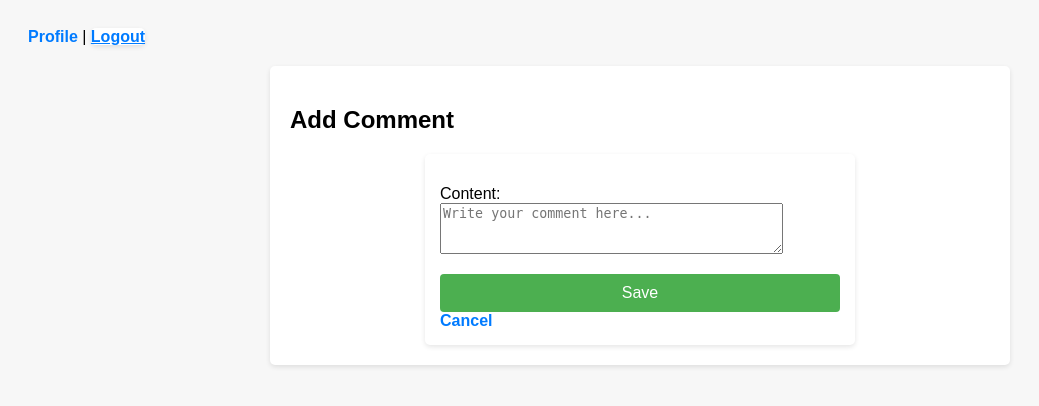
After one commit to Muzdalifah20/Alx_DjangoLearnLab, a Django app: page /post/2/comments/new/ in a window 1280 px wide. The commit adds this page. Shown: the top 406 px of the page, without its empty margins (0-1039 px from the left). Run offline with Django 5.2, Linux system fonts and the light colour scheme; a user stored in the database is signed in; data comes from the database, SQL or seed files in the repository; both versions use the stored data as it was after the commit.

Commit message:
Adding Comment Functionality to Blog Posts

```diff
--- a/django_blog/blog/forms.py
+++ b/django_blog/blog/forms.py
@@ -1,7 +1,7 @@
 from django import forms
 from django.contrib.auth.models import User
 from django.contrib.auth.forms import UserCreationForm
-from .models import Profile
+from .models import Profile, Comment
 
 class CustomUserCreationFor(UserCreationForm):
     email = forms.EmailField(required=True)
@@ -28,3 +28,11 @@ class ProfileUpdateForm(forms.ModelForm):
     class Meta:
         model = Profile
         fields = ['bio', 'profile_picture']
+
+class CommentForm(forms.ModelForm):
+    class Meta:
+        model = Comment
+        fields = ['content']
+        widgets = {
+            'content': forms.Textarea(attrs={'rows':3, 'placeholder': 'Write your comment here...'})
+        }
--- a/django_blog/blog/models.py
+++ b/django_blog/blog/models.py
@@ -18,3 +18,13 @@ class Profile(models.Model):
     user = models.OneToOneField(User, on_delete=models.CASCADE)
     bio = models.TextField(blank=True)
     profile_picture = models.ImageField('profile_pics/', blank=True, null=True)
+
+class Comment(models.Model):
+    post = models.ForeignKey('Post', related_name="comments", on_delete=models.CASCADE)
+    author = models.ForeignKey(User, on_delete=models.CASCADE)
+    content = models.TextField()
+    created_at = models.DateTimeField(auto_now_add=True)
+    updated_at = models.DateTimeField(auto_now=True)
+
+    def __str__(self):
+        return f"Commnet by {self.authot.username} on {self.post.title}"
--- /dev/null
+++ b/django_blog/blog/templates/comment_form.html
@@ -0,0 +1,11 @@
+{% extends "base.html" %}
+{% block title %}Comment{% endblock %}
+{% block content %}
+<h2>{% if form.instance.pk %}Edit Comment{% else %}Add Comment{% endif %}</h2>
+<form method="post">
+  {% csrf_token %}
+  {{ form.as_p }}
+  <button type="submit">Save</button>
+  <a href="{% url 'post_detail' form.instance.post.id %}">Cancel</a>
+</form>
+{% endblock %}
--- a/django_blog/blog/urls.py
+++ b/django_blog/blog/urls.py
@@ -1,6 +1,6 @@
 from django.urls import path
 from django.contrib.auth import views as auth_views
-from .views import register, profile, PostListView, PostCreateView, PostDetailView, PostUpdateView, PostDeleteview
+from .views import register, profile, PostListView, PostCreateView, PostDetailView, PostUpdateView, PostDeleteview, add_comment, edit_comment, delete_comment
 
 urlpatterns = [
     path("login/", auth_views.LoginView.as_view(template_name='registration/login.html'), name="login"),
@@ -12,4 +12,8 @@ urlpatterns = [
     path("post/new/", PostCreateView.as_view(), name="post_create"),
     path("post/<int:pk>/update/", PostUpdateView.as_view(), name="post_edit"),
     path("post/<int:pk>/delete/", PostDeleteview.as_view(), name="post_delete"),
+    path("post/<int:post_id>/comments/new/", add_comment, name="comment_add"),
+    path("post/<int:comment_id>/edit/", edit_comment, name="comment_edit"),
+    path("post/<int:comment_id>/deltet/", delete_comment, name="comment_delete"),
+
 ]
--- a/django_blog/blog/views.py
+++ b/django_blog/blog/views.py
@@ -1,9 +1,10 @@
-from django.shortcuts import render, redirect
+from django.shortcuts import render, redirect, get_object_or_404
 from django.urls import reverse_lazy
-from .forms import CustomUserCreationFor, UserUpdateForm, ProfileUpdateForm
+from .forms import CustomUserCreationFor, UserUpdateForm, ProfileUpdateForm, CommentForm
 from django.contrib.auth.decorators import login_required
+from django.http import HttpResponseForbidden
 from django.core.exceptions import ObjectDoesNotExist
-from .models import Profile, Post
+from .models import Profile, Post, Comment
 from django.views.generic import ListView, DetailView, CreateView, UpdateView, DeleteView
 from django.contrib.auth.mixins import LoginRequiredMixin, UserPassesTestMixin
 
@@ -85,3 +86,44 @@ class PostDeleteview(LoginRequiredMixin, UserPassesTestMixin, DeleteView):
     def test_func(self):
         post = self.get_object()
         return self.request.user == post.author
+
+
+@login_required
+def add_comment(request, post_id):
+    post = get_object_or_404(Post, id=post_id)
+    if request.method == 'POST':
+        form = CommentForm(request.POST)
+        if form.is_valid():
+            comment = form.save(commit=False)
+            comment.post = post
+            comment.author = request.user
+            comment.save()
+            return redirect("post_detail", pk=post.id)
+    else:
+        form = CommentForm()
+    return render(request, "comment_form.html", {'form': form})
+
+@login_required
+def edit_comment(request, comment_id):
+    comment = get_object_or_404(Comment, id=comment_id)
+    if comment.author != request.user:
+        return HttpResponseForbidden()
+    if request.method == "POST":
+        form = CommentForm(request.POST, instance=comment)
+        if form.is_valid():
+            form.save()
+            return redirect("post_detail", pk=comment.post.id)
+    else:
+        form = CommentForm(instance=comment)
+    return render(request, "comment_form.html", {'form': form})
+
+@login_required
+def delete_comment(request, comment_id):
+    comment = get_object_or_404(Comment, id=comment_id)
+    if comment.author != request.user:
+        return HttpResponseForbidden()
+    post_id = comment.post.id
+    if request.method == "POST":
+        comment.delete()
+        return redirect("post_detail", pk=post_id)
+    return render(request, "comment_confirm_delete.html", {'comment': comment})
```
Also changed, not shown: django_blog/blog/docs/comments.md (added, +9 -0 lines), django_blog/blog/templates/comment_confirm_delete.html (added, +11 -0 lines), django_blog/blog/templates/post_detail.html (+32 -0 lines), django_blog/blog/migrations/0003_comment.py (added), django_blog/db.sqlite3.
